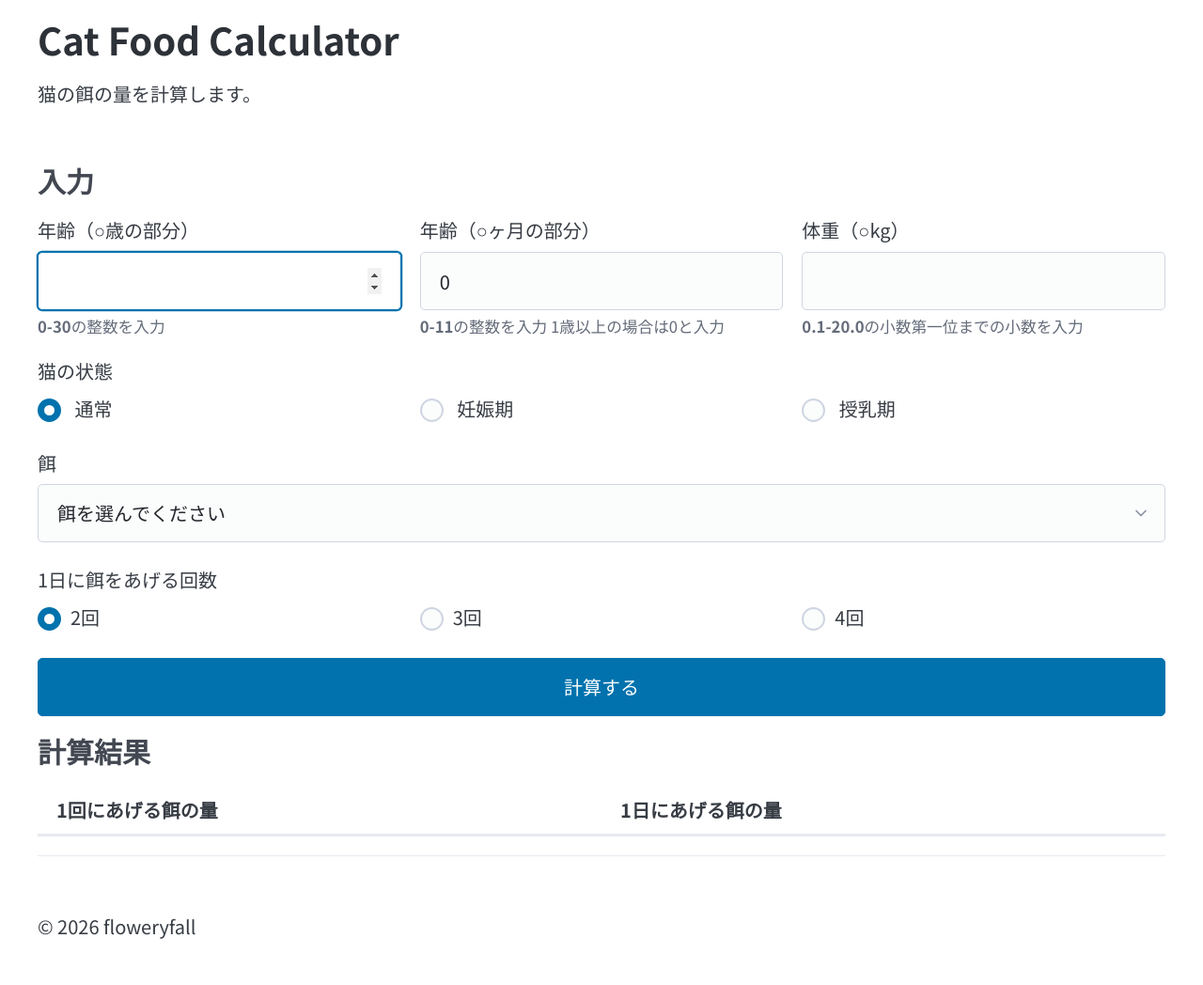
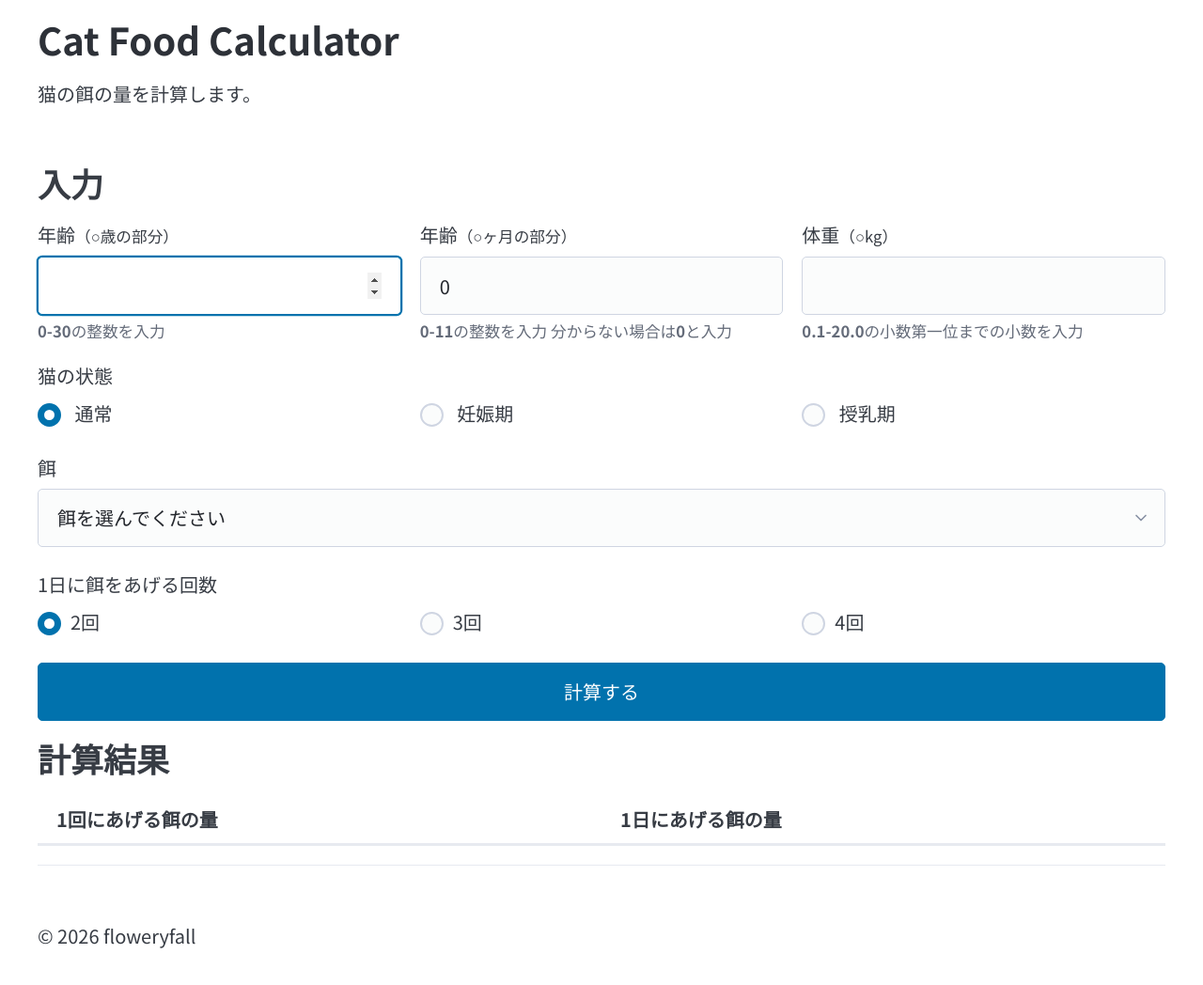
Before and after one commit to floweryfall/cat-food-calculator, a website: page index.html in a window 1280 px wide. Shown: the whole page at 94% size. Before the commit the page ends 1021 px from the top, so only its background shows below. Drawn offline with nearby package versions, Linux system fonts and the light colour scheme.

Commit message:
refactor: update index.html

```diff
--- a/index.html
+++ b/index.html
@@ -32,12 +32,12 @@
     </header>
 
     <main class="container">
-      <h3>入力</h3>
+      <h2>入力</h2>
       <form id="calcForm">
         <section>
           <div class="grid">
             <div>
-              <label for="age">年齢（○歳の部分）</label>
+              <label for="age">年齢<small>（○歳の部分）</small></label>
               <input
                 autocomplete="off"
                 autofocus
@@ -51,7 +51,7 @@
             </div>
 
             <div>
-              <label for="months">年齢（○ヶ月の部分）</label>
+              <label for="months">年齢<small>（○ヶ月の部分）</small></label>
               <input
                 autocomplete="off"
                 id="months"
@@ -61,11 +61,13 @@
                 type="number"
                 value="0"
               />
-              <small><b>0-11</b>の整数を入力 1歳以上の場合は0と入力</small>
+              <small
+                ><b>0-11</b>の整数を入力 分からない場合は<b>0</b>と入力</small
+              >
             </div>
 
             <div>
-              <label for="weight">体重（○kg）</label>
+              <label for="weight">体重<small>（○kg）</small></label>
               <input
                 autocomplete="off"
                 id="weight"
@@ -154,7 +156,7 @@
 
       <!-- 結果の表示欄 -->
       <section>
-        <h3>計算結果</h3>
+        <h2>計算結果</h2>
         <p id="result-warning"></p>
         <table>
           <thead>
@@ -174,7 +176,7 @@
     </main>
 
     <footer class="container">
-      <span>&copy; 2026 floweryfall</span>
+      <p>&copy; 2026 floweryfall</p>
     </footer>
 
     <script src="script.js" defer></script>
```
